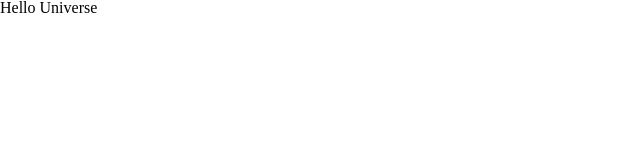
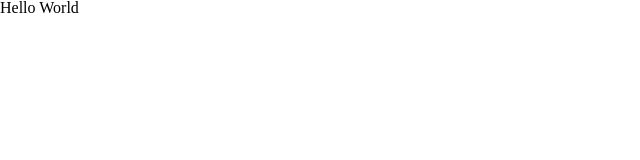
Before and after one commit to frytyler/Base-Template, a plain HTML site: page index.html in a window 1280 px wide. Shown: the full height of the page, 0-640 px from the left. Drawn offline with Linux system fonts and the light colour scheme.

Commit message:
Tyler, thats too big of an audience.

```diff
--- a/index.html
+++ b/index.html
@@ -16,6 +16,6 @@
 </head>
 
 <body>
-	Hello Universe
+	Hello World
 </body>
 </html>
```
